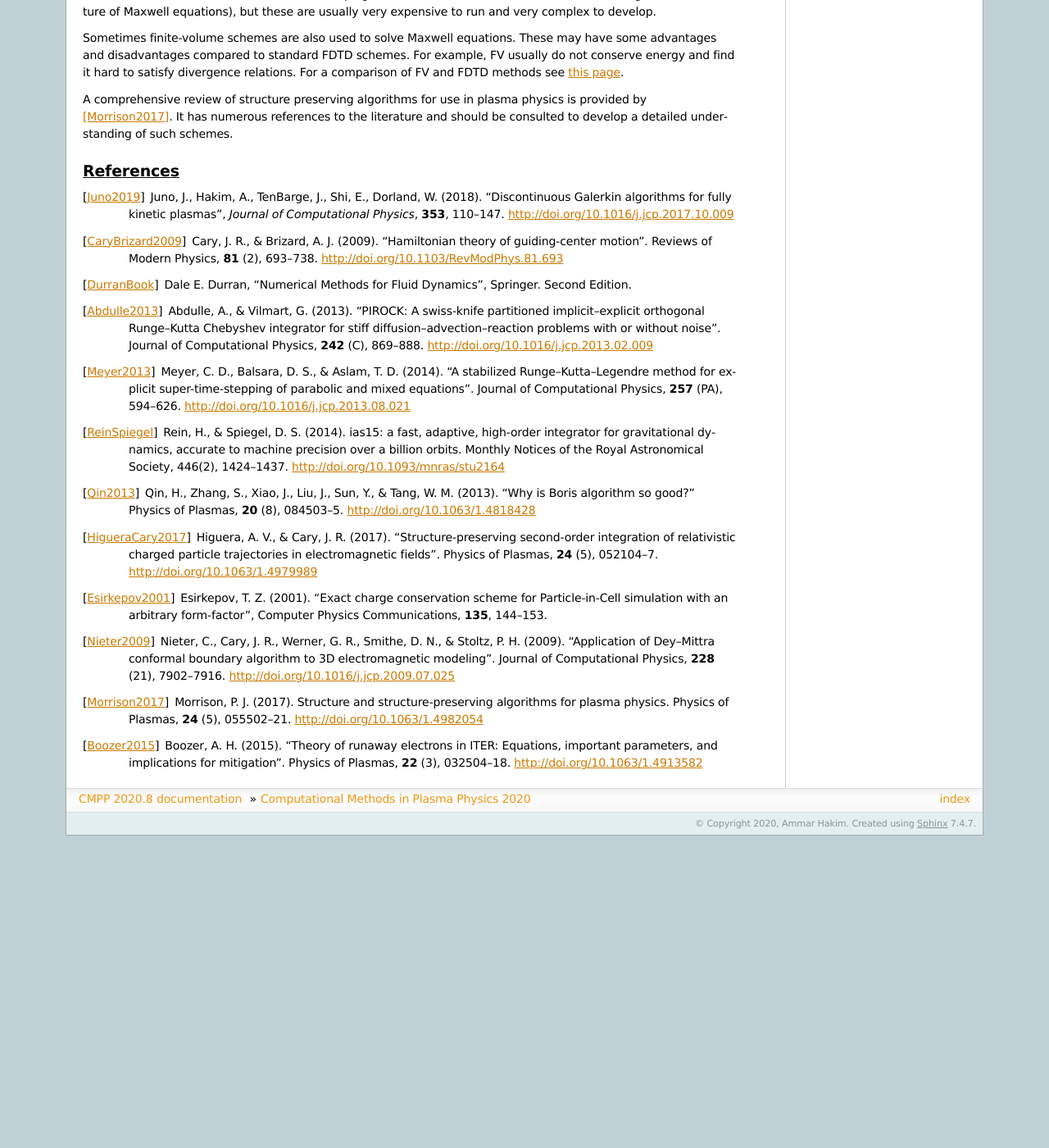
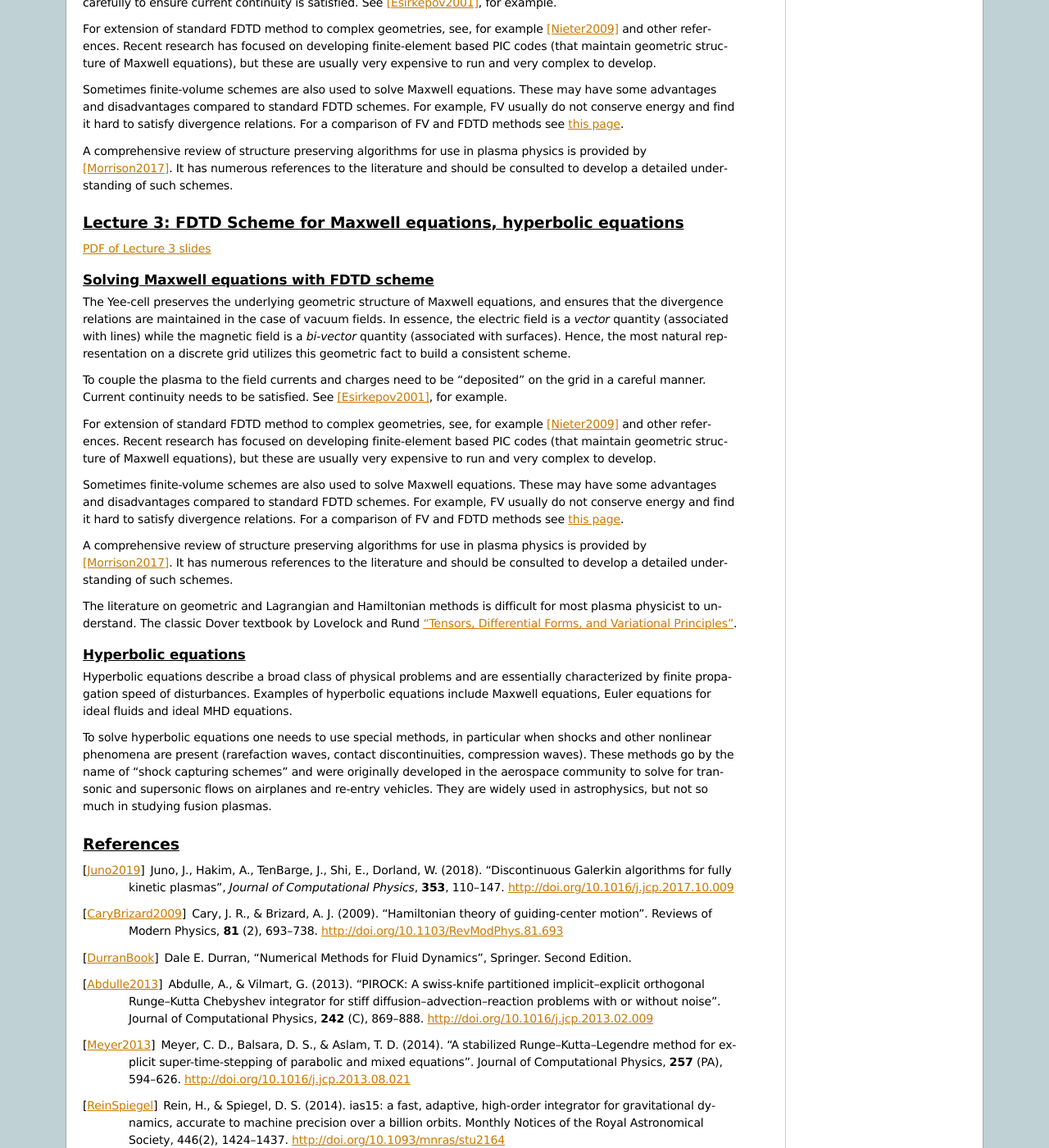
Before and after one commit to ammarhakim/summer-school-cmpp, a Sphinx documentation site: the page built from source/index.rst, in a window 1280 px wide and 1400 px high, scrolled down 4914 px. Shown: the whole window at 82% size. Built offline with Sphinx 7.4.7, drawn with Linux system fonts in a browser that asks for light colours; before the commit the page ends 5933 px from its top, so only the background shows below that; some of the changed text lies outside the part shown.

Commit message:
Updates to index

```diff
--- a/source/index.rst
+++ b/source/index.rst
@@ -379,6 +379,67 @@ plasma physics is provided by [Morrison2017]_. It has numerous
 references to the literature and should be consulted to develop a
 detailed understanding of such schemes.
 
+Lecture 3: FDTD Scheme for Maxwell equations, hyperbolic equations
+------------------------------------------------------------------
+
+`PDF of Lecture 3 slides <./_static/lec3-2020.pdf>`_
+
+Solving Maxwell equations with FDTD scheme
+==========================================
+
+The Yee-cell preserves the underlying geometric structure of Maxwell
+equations, and ensures that the divergence relations are maintained in
+the case of vacuum fields. In essence, the electric field is a
+*vector* quantity (associated with lines) while the magnetic field is
+a *bi-vector* quantity (associated with surfaces). Hence, the most
+natural representation on a discrete grid utilizes this geometric fact
+to build a consistent scheme.
+
+To couple the plasma to the field currents and charges need to be
+"deposited" on the grid in a careful manner. Current continuity needs
+to be satisfied. See [Esirkepov2001]_, for example.
+
+For extension of standard FDTD method to complex geometries, see, for
+example [Nieter2009]_ and other references. Recent research has
+focused on developing finite-element based PIC codes (that maintain
+geometric structure of Maxwell equations), but these are usually very
+expensive to run and very complex to develop.
+
+Sometimes finite-volume schemes are also used to solve Maxwell
+equations. These may have some advantages and disadvantages compared
+to standard FDTD schemes. For example, FV usually do not conserve
+energy and find it hard to satisfy divergence relations. For a
+comparison of FV and FDTD methods see `this page
+<http://ammar-hakim.org/sj/je/je6/je6-maxwell-solvers.html>`_.
+
+A comprehensive review of structure preserving algorithms for use in
+plasma physics is provided by [Morrison2017]_. It has numerous
+references to the literature and should be consulted to develop a
+detailed understanding of such schemes.
+
+The literature on geometric and Lagrangian and Hamiltonian methods is
+difficult for most plasma physicist to understand. The classic Dover
+textbook by Lovelock and Rund `"Tensors, Differential Forms, and
+Variational Principles"
+<https://www.amazon.com/Tensors-Differential-Variational-Principles-Mathematics/dp/0486658406>`_.
+
+Hyperbolic equations
+====================
+
+Hyperbolic equations describe a broad class of physical problems and
+are essentially characterized by finite propagation speed of
+disturbances. Examples of hyperbolic equations include Maxwell
+equations, Euler equations for ideal fluids and ideal MHD equations.
+
+To solve hyperbolic equations one needs to use special methods, in
+particular when shocks and other nonlinear phenomena are present
+(rarefaction waves, contact discontinuities, compression waves). These
+methods go by the name of "shock capturing schemes" and were
+originally developed in the aerospace community to solve for transonic
+and supersonic flows on airplanes and re-entry vehicles. They are
+widely used in astrophysics, but not so much in studying fusion
+plasmas.
+
 References
 ----------
 
```
